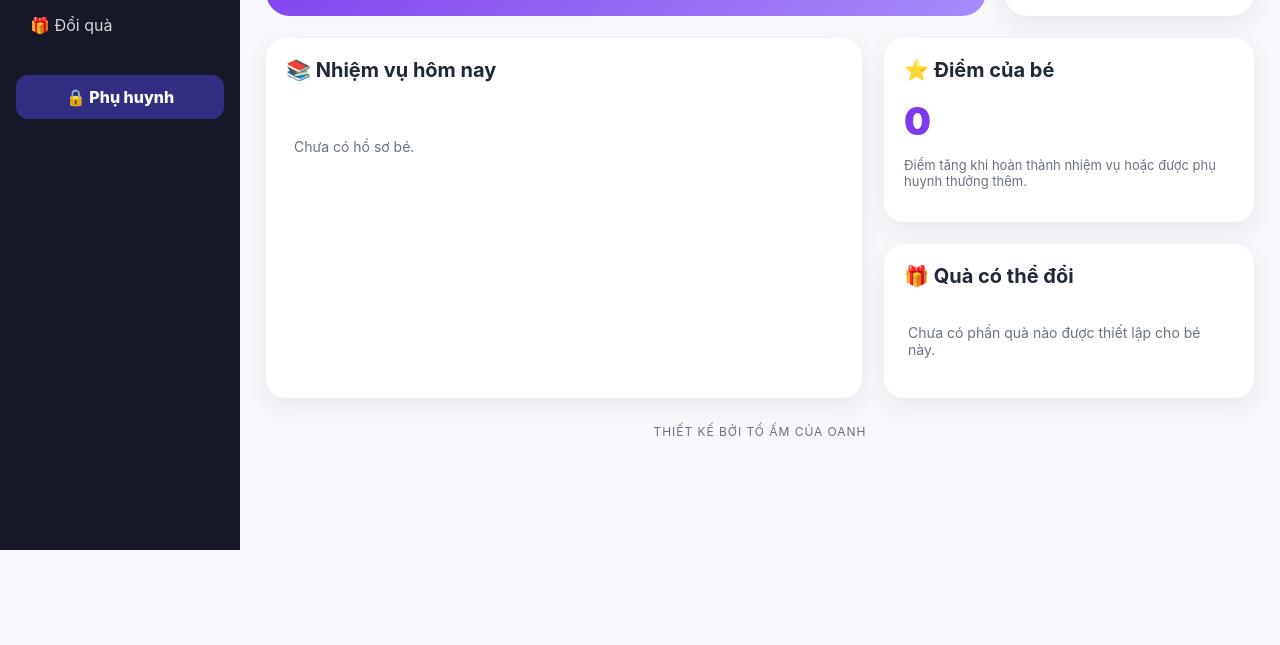
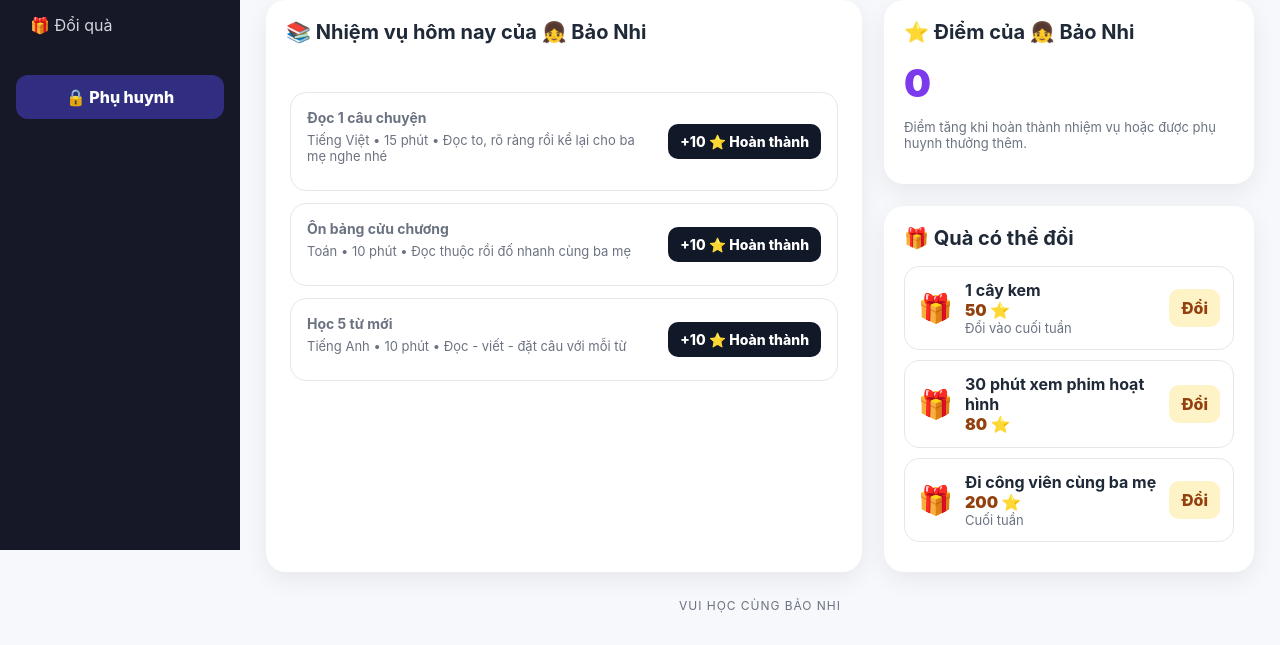
Before and after one commit to anhvinh789522-a11y/vuihoccungcon, a website: page index.html in a window 1280 px wide. Shown: the part 250-895 px from the top of the page. Before the commit the page ends 800 px from the top, so only its background shows below. Drawn offline with Linux system fonts and the light colour scheme.

Commit message:
Ca nhan hoa cho Bao Nhi: logo, seed ho so + mon hoc + qua + moc thanh tich + 3 nhiem vu ngay dau

```diff
--- a/index.html
+++ b/index.html
@@ -3,13 +3,13 @@
 <head>
 <meta charset="utf-8">
 <meta name="viewport" content="width=device-width,initial-scale=1">
-<title>Vui Học Cùng Con — Nhiệm Vụ Siêu Biệt</title><meta name="description" content="Vui học cùng con: giao nhiệm vụ, tích điểm, đổi quà cho bé.">
+<title>Vui Học Cùng Bảo Nhi</title><meta name="description" content="Web dành riêng cho Bảo Nhi: giao nhiệm vụ, tích điểm, đổi quà.">
 <link rel="stylesheet" href="css/style.css">
 </head>
 <body>
 <div class="shell">
   <aside>
-    <div class="logo">NHIỆM VỤ <span>SIÊU BIỆT</span> ✨</div>
+    <div class="logo">BẢO NHI <span>VUI HỌC</span> ✨</div>
     <nav>
       <a class="active" href="#today" data-section="today">🏠 Hôm nay</a>
       <a href="#schedule" data-section="schedule">📅 Lịch học</a>
@@ -120,7 +120,7 @@
       </div>
     </section>
 
-    <div class="site-footer">THIẾT KẾ BỞI TỔ ẤM CỦA OANH</div>
+    <div class="site-footer">VUI HỌC CÙNG BẢO NHI</div>
   </main>
 </div>
 
--- a/js/app.js
+++ b/js/app.js
@@ -11,7 +11,33 @@ function fmtDate(iso){ return parseISO(iso).toLocaleDateString('vi-VN'); }
 function uid(prefix='id'){ return prefix+'_'+Date.now().toString(36)+'_'+Math.random().toString(36).slice(2,8); }
 function safe(s){return String(s??'').replace(/[&<>"']/g,m=>({'&':'&amp;','<':'&lt;','>':'&gt;','"':'&quot;',"'":'&#39;'}[m]))}
 
-const defaultData={children:[],subjects:[],parentPassword:'1234'};
+function seedBaoNhi(){
+  return {
+    children:[{
+      id:uid('c'),name:'Bảo Nhi',gender:'female',score:0,highestScore:0,
+      tasks:[
+        {id:uid('t'),seriesId:null,name:'Đọc 1 câu chuyện',subject:'Tiếng Việt',date:todayISO(),points:10,duration:'15 phút',link:'',instruction:'Đọc to, rõ ràng rồi kể lại cho ba mẹ nghe nhé',done:false,awardedPoints:0,completedAt:null},
+        {id:uid('t'),seriesId:null,name:'Ôn bảng cửu chương',subject:'Toán',date:todayISO(),points:10,duration:'10 phút',link:'',instruction:'Đọc thuộc rồi đố nhanh cùng ba mẹ',done:false,awardedPoints:0,completedAt:null},
+        {id:uid('t'),seriesId:null,name:'Học 5 từ mới',subject:'Tiếng Anh',date:todayISO(),points:10,duration:'10 phút',link:'',instruction:'Đọc - viết - đặt câu với mỗi từ',done:false,awardedPoints:0,completedAt:null}
+      ],
+      giftHistory:[],pointHistory:[],
+      rewards:[
+        {id:uid('r'),name:'1 cây kem',cost:50,rule:'Đổi vào cuối tuần'},
+        {id:uid('r'),name:'30 phút xem phim hoạt hình',cost:80,rule:''},
+        {id:uid('r'),name:'Đi công viên cùng ba mẹ',cost:200,rule:'Cuối tuần'}
+      ],
+      achievements:[
+        {id:uid('a'),points:100,title:'Ngôi sao chăm chỉ'},
+        {id:uid('a'),points:300,title:'Siêu sao học tập'},
+        {id:uid('a'),points:500,title:'Nhà vô địch nhí'}
+      ],
+      earnedAchievements:[]
+    }],
+    subjects:['Toán','Tiếng Việt','Tiếng Anh','Kỹ năng sống'],
+    parentPassword:'1234'
+  };
+}
+const defaultData=seedBaoNhi();
 
 function loadData(){
   try{
```
Also changed, not shown: README.md.
